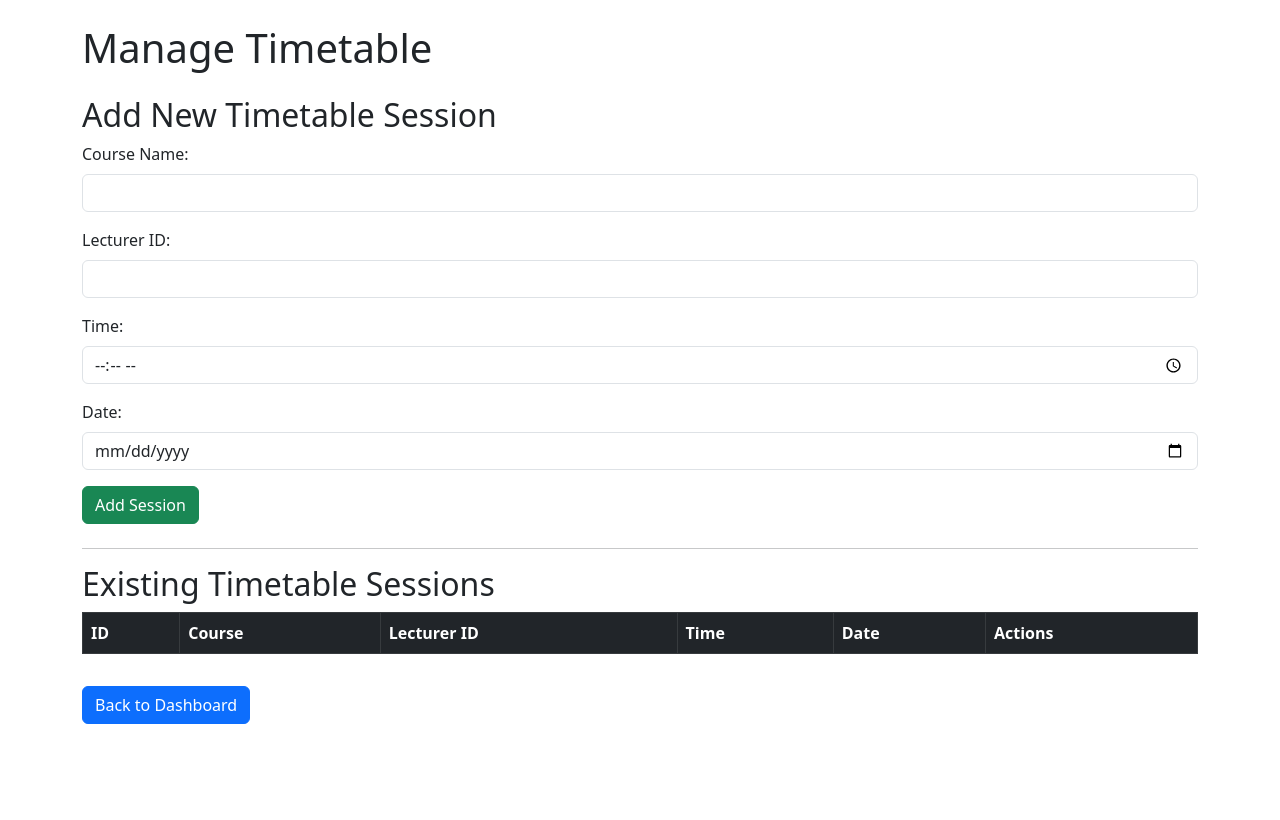
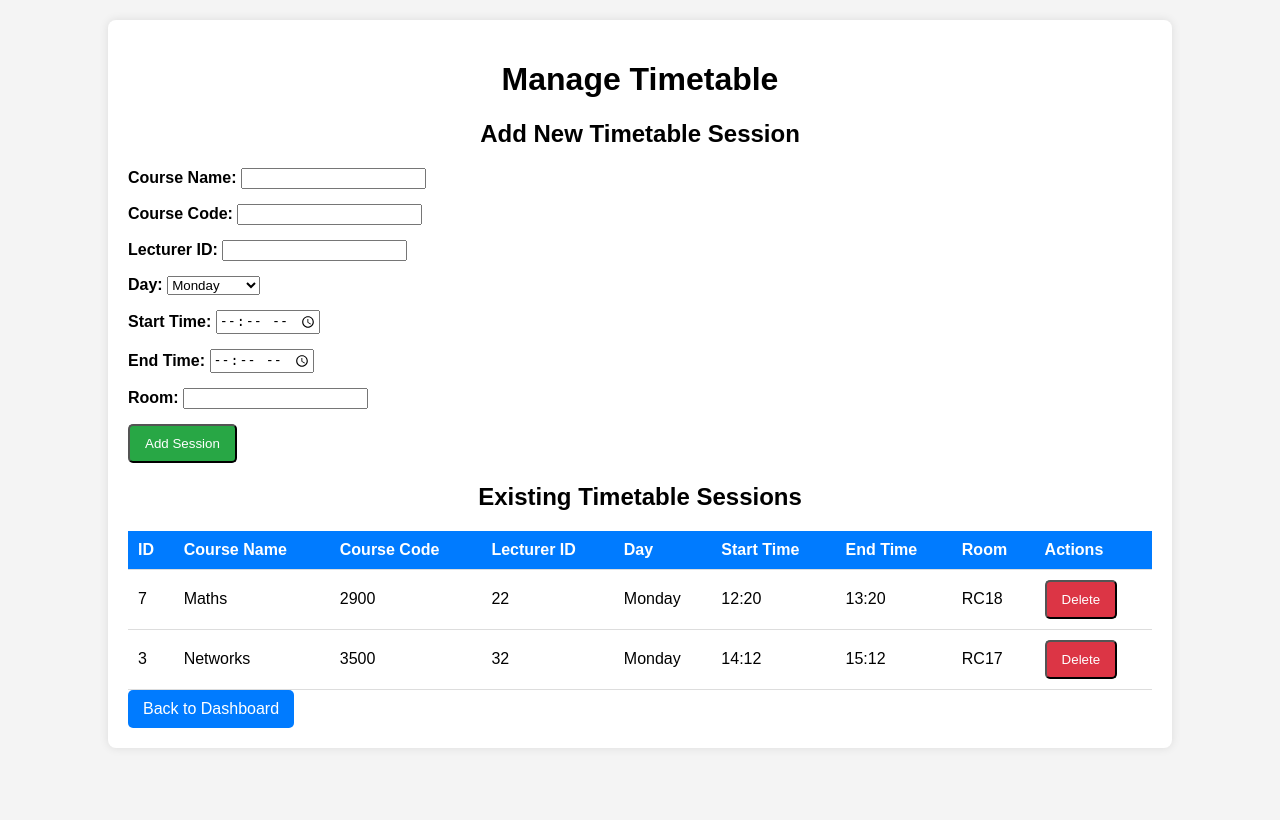
Before and after one commit to Keithwise1/qr_code_attendance-system, a Flask app: page /manage_timetable in a window 1280 px wide. Before the commit the page ends 724 px from the top, so only its background shows below. Run offline with Flask 3, Linux system fonts and the light colour scheme; data comes from the database, SQL or seed files in the repository; data that the repository does not hold is empty.

Commit message:
Updated session management and admin features

```diff
--- a/app.py
+++ b/app.py
@@ -77,42 +77,70 @@ def about():
 @app.route('/help')
 def help():
     return render_template('help.html')
-@app.route('/manage_timetable')
+@app.route('/manage_timetable', methods=['GET', 'POST'])
 def manage_timetable():
     conn = get_db_connection()
-    cur = conn.cursor()
-    cur.execute("SELECT * FROM timetable")
-    timetable_entries = cur.fetchall()
+    cursor = conn.cursor()
+
+    if request.method == 'POST':
+        course_name = request.form.get('course_name')
+        course_code = request.form.get('course_code')
+        lecturer_id = request.form.get('lecturer_id')
+        day = request.form.get('day')
+        start_time = request.form.get('start_time')
+        end_time = request.form.get('end_time')
+        room = request.form.get('room')
+
+        cursor.execute(
+            "INSERT INTO timetable (course_name, course_code, lecturer_id, day, start_time, end_time, room) VALUES (?, ?, ?, ?, ?, ?, ?)",
+            (course_name, course_code, lecturer_id, day, start_time, end_time, room),
+        )
+        conn.commit()
+        flash("Timetable session added successfully!", "success")
+
+
+    cursor.execute("SELECT id, course_name, course_code, lecturer_id, day, start_time, end_time, room FROM timetable ORDER BY day, start_time")
+    timetable = cursor.fetchall()
     conn.close()
-    return render_template('manage_timetable.html', timetable=timetable_entries)
+
+    return render_template('manage_timetable.html', timetable=timetable)
+
+
+
 
 
 @app.route('/add_timetable_entry', methods=['POST'])
 def add_timetable_entry():
+    course_code = request.form['course_code']
     course_name = request.form['course_name']
     lecturer_id = request.form['lecturer_id']
-    session_time = request.form['session_time']
-    session_date = request.form['session_date']
+    day = request.form['day']
+    start_time = request.form['start_time']
+    end_time = request.form['end_time']
+    room = request.form['room']
 
     conn = get_db_connection()
     cur = conn.cursor()
-    cur.execute("INSERT INTO timetable (course_name, lecturer_id, session_time, session_date) VALUES (?, ?, ?, ?)",
-                (course_name, lecturer_id, session_time, session_date))
-    conn.commit()
-    conn.close()
+
+    try:
+        cur.execute("""
+            INSERT INTO timetable (course_code, course_name, lecturer_id, day, start_time, end_time, room)
+            VALUES (?, ?, ?, ?, ?, ?, ?)
+        """, (course_code, course_name, lecturer_id, day, start_time, end_time, room))
+
+        conn.commit()
+        print("Timetable entry added successfully")
+
+    except sqlite3.Error as e:
+        print(f"Database error: {e}")
+
+    finally:
+        conn.close()
 
     return redirect(url_for('manage_timetable'))
 
 
-@app.route('/delete_timetable_entry/<int:session_id>', methods=['POST'])
-def delete_timetable_entry(session_id):
-    conn = get_db_connection()
-    cur = conn.cursor()
-    cur.execute("DELETE FROM timetable WHERE id=?", (session_id,))
-    conn.commit()
-    conn.close()
 
-    return redirect(url_for('manage_timetable'))
 
 
 @app.route('/admin_dashboard')
@@ -126,36 +154,42 @@ def view_attendance():
     role = session['role']
     user_id = session['user_id']
 
-    conn = sqlite3.connect('attendance.db')
+    conn = get_db_connection()
     cur = conn.cursor()
 
     if role == 'admin':
         cur.execute("""
-            SELECT attendance.id, students.name, attendance.timestamp, attendance.status,
-                   timetable.course_name, lecturers.name
-            FROM attendance
-            LEFT JOIN timetable ON attendance.session_id = timetable.session_id
-            LEFT JOIN students ON attendance.student_id = students.id
-            LEFT JOIN lecturers ON timetable.lecturer_id = lecturers.id
+            SELECT a.id, s.name AS student_name, a.timestamp,
+                   CASE WHEN a.status IN ('Late', 'Early') THEN 'Absent' ELSE a.status END AS status,
+                   t.course_name, l.name AS lecturer_name
+            FROM attendance a
+            LEFT JOIN sessions sess ON a.session_id = sess.id
+            LEFT JOIN students s ON a.student_id = s.id
+            LEFT JOIN lecturers l ON sess.lecturer_id = l.id
+            LEFT JOIN timetable t ON sess.course_id = t.id
         """)
 
     elif role == 'lecturer':
         cur.execute("""
-            SELECT attendance.id, students.name, attendance.timestamp, attendance.status,
-                   timetable.course_name
-            FROM attendance
-            LEFT JOIN timetable ON attendance.session_id = timetable.session_id
-            LEFT JOIN students ON attendance.student_id = students.id
-            WHERE timetable.lecturer_id = ?
+            SELECT a.id, s.name AS student_name, a.timestamp,
+                   CASE WHEN a.status IN ('Late', 'Early') THEN 'Absent' ELSE a.status END AS status,
+                   t.course_name
+            FROM attendance a
+            LEFT JOIN sessions sess ON a.session_id = sess.id
+            LEFT JOIN students s ON a.student_id = s.id
+            LEFT JOIN timetable t ON sess.course_id = t.id
+            WHERE sess.lecturer_id = ?
         """, (user_id,))
 
     elif role == 'student':
         cur.execute("""
-            SELECT attendance.id, attendance.timestamp, attendance.status,
-                   timetable.course_name
-            FROM attendance
-            LEFT JOIN timetable ON attendance.session_id = timetable.session_id
-            WHERE attendance.student_id = ?
+            SELECT a.id, a.timestamp,
+                   CASE WHEN a.status IN ('Late', 'Early') THEN 'Absent' ELSE a.status END AS status,
+                   t.course_name
+            FROM attendance a
+            LEFT JOIN sessions sess ON a.session_id = sess.id
+            LEFT JOIN timetable t ON sess.course_id = t.id
+            WHERE a.student_id = ?
         """, (user_id,))
 
     else:
@@ -168,21 +202,14 @@ def view_attendance():
     return render_template('view_attendance.html', attendance=attendance_records, role=role)
 
 
+
 @app.route('/lecturer_dashboard')
 def lecturer_dashboard():
     return render_template('lecturer_dashboard.html')
 @app.route('/student_dashboard')
 def student_dashboard():
     return render_template('student_dashboard.html')
-@app.route('/delete_attendance/<int:record_id>', methods=['POST'])
-def delete_attendance(record_id):
-    conn = get_db_connection()
-    conn.execute('DELETE FROM attendance WHERE id = ?', (record_id,))
-    conn.commit()
-    conn.close()
 
-    flash('Attendance record deleted!', 'success')
-    return redirect(url_for('view_attendance'))
 
 
 
@@ -245,23 +272,75 @@ def generate_sessions():
     cursor = conn.cursor()
 
     if request.method == 'POST':
-        lecturer_id = request.form['lecturer_id']
+        lecturer_id = request.form.get('lecturer_id', '').strip()
 
+        # Ensure input is numeric
+        if not lecturer_id.isdigit():
+            flash("Invalid Lecturer ID format!", "danger")
+            return redirect(url_for('generate_sessions'))
 
+        lecturer_id = int(lecturer_id)
+
+        # Validate lecturer ID exists
+        cursor.execute("SELECT id FROM users WHERE id = ? AND role = 'lecturer'", (lecturer_id,))
+        lecturer = cursor.fetchone()
+        if not lecturer:
+            flash(f"Lecturer ID {lecturer_id} not found!", "danger")
+            return redirect(url_for('generate_sessions'))
+
+        # Generate unique session code
         session_code = f"S{int(time.time())}"
 
-
-        cursor.execute("INSERT INTO sessions (lecturer_id, session_code, created_at) VALUES (?, ?, datetime('now'))",
-                       (lecturer_id, session_code))
+        # Insert new session
+        cursor.execute(
+            "INSERT INTO sessions (lecturer_id, session_code, created_at) VALUES (?, ?, datetime('now'))",
+            (lecturer_id, session_code),
+        )
         conn.commit()
         flash("Session generated successfully!", "success")
 
-
-    cursor.execute("SELECT lecturer_id, session_code, created_at FROM sessions ORDER BY created_at DESC")
+    # Fetch all sessions with lecturer names
+    cursor.execute("""
+        SELECT s.id, s.lecturer_id, s.session_code, s.created_at, u.username AS lecturer_name
+        FROM sessions s
+        JOIN users u ON s.lecturer_id = u.id
+        ORDER BY s.created_at DESC
+    """)
     sessions = cursor.fetchall()
 
+    # Fetch all lecturers for dropdown selection
+    cursor.execute("SELECT id, username FROM users WHERE role = 'lecturer'")
+    lecturers = cursor.fetchall()
+
     conn.close()
-    return render_template('manage_sessions.html', sessions=sessions)
+    return render_template('manage_sessions.html', sessions=sessions, lecturers=lecturers)
+
+
+@app.route('/delete_session/<int:session_id>', methods=['POST'])
+def delete_session(session_id):
+    if 'user_id' not in session or session['role'] != 'admin':
+        flash("Unauthorized access!", "danger")
+        return redirect(url_for('login'))
+
+    conn = get_db_connection()
+    cursor = conn.cursor()
+
+    # Check if session exists before deleting
+    cursor.execute("SELECT id FROM sessions WHERE id = ?", (session_id,))
+    session_exists = cursor.fetchone()
+
+    if session_exists:
+        cursor.execute("DELETE FROM sessions WHERE id = ?", (session_id,))
+        conn.commit()
+        flash("Session deleted successfully!", "success")
+    else:
+        flash("Session not found!", "danger")
+
+    conn.close()
+    return redirect(url_for('generate_sessions'))
+
+
+
 
 
 
@@ -276,6 +355,7 @@ def manage_users():
     conn.close()
 
     return render_template('manage_users.html', users=users)
+
 
 @app.route('/add_user', methods=['POST'])
 def add_user():
@@ -365,23 +445,40 @@ def scan_qr():
     return redirect(url_for('student_dashboard'))
 
 
-def mark_attendance(student_id, session_id):
-    """Records the attendance of a student for a given session"""
-    timestamp = datetime.datetime.now().strftime("%Y-%m-%d %H:%M:%S")
+def mark_attendance(student_id, session_code):
+    conn = get_db_connection()
+    cur = conn.cursor()
 
-    conn = get_db_connection()
-    session_exists = conn.execute("SELECT id FROM sessions WHERE session_code = ?", (session_id,)).fetchone()
 
-    if session_exists:
-        conn.execute('''
-            INSERT INTO attendance (student_id, session_id, timestamp, status)
-            VALUES (?, ?, ?, ?)
-        ''', (student_id, session_id, timestamp, 'Present'))
-        conn.commit()
-    else:
-        flash("Invalid session QR code!", "danger")
+    cur.execute("SELECT id FROM timetable WHERE session_code=?", (session_code,))
+    session = cur.fetchone()
 
+    if not session:
+        flash("Invalid session code. Please try again.", "danger")
+        conn.close()
+        return redirect(url_for('student_dashboard'))
+
+    session_id = session[0]
+
+
+    cur.execute("SELECT id FROM attendance WHERE student_id=? AND session_id=?", (student_id, session_id))
+    existing_attendance = cur.fetchone()
+
+    if existing_attendance:
+        flash("You have already marked attendance for this session.", "warning")
+        conn.close()
+        return redirect(url_for('student_dashboard'))
+
+
+    cur.execute("INSERT INTO attendance (student_id, session_id, timestamp) VALUES (?, ?, datetime('now'))",
+                (student_id, session_id))
+    conn.commit()
     conn.close()
+
+    flash("Attendance marked successfully!", "success")
+    return redirect(url_for('student_dashboard'))
+
+
 
 @app.route('/delete_user/<int:user_id>', methods=['POST'])
 def delete_user(user_id):
@@ -396,6 +493,24 @@ def delete_user(user_id):
 
     flash('User deleted successfully!', 'success')
     return redirect(url_for('manage_users'))
+@app.route('/delete_timetable_entry/<int:session_id>', methods=['POST'])
+def delete_timetable_entry(session_id):
+    conn = get_db_connection()
+    cur = conn.cursor()
+
+
+    cur.execute("SELECT id FROM timetable WHERE id=?", (session_id,))
+    if not cur.fetchone():
+        flash("Timetable entry not found!", "danger")
+        return redirect(url_for('manage_timetable'))
+
+    cur.execute("DELETE FROM timetable WHERE id=?", (session_id,))
+    conn.commit()
+    conn.close()
+
+    flash("Timetable entry deleted!", "success")
+    return redirect(url_for('manage_timetable'))
+
 
 
 @app.route('/logout')
--- a/templates/templates/admin_dashboard.html
+++ b/templates/templates/admin_dashboard.html
@@ -11,7 +11,7 @@
 
     <ul>
         <li><a href="{{ url_for('manage_users') }}">Manage Users</a></li>
-        <li><a href="{{ url_for('view_attendance') }}">View Attendance History</a></li>
+        <li><a href="{{ url_for('view_attendance') }}">View Attendance Records</a></li>
         <li><a href="{{ url_for('manage_timetable') }}">Manage Timetable</a></li>
         <li><a href="{{ url_for('generate_sessions') }}">Generate Timetable Sessions</a></li>
         <li><a href="{{ url_for('logout') }}">Logout</a></li>
--- a/templates/templates/manage_timetable.html
+++ b/templates/templates/manage_timetable.html
@@ -4,57 +4,135 @@
     <meta charset="UTF-8">
     <meta name="viewport" content="width=device-width, initial-scale=1.0">
     <title>Manage Timetable</title>
-    <link rel="stylesheet" href="https://cdn.jsdelivr.net/npm/bootstrap@5.3.0/dist/css/bootstrap.min.css">
+    <link rel="stylesheet" href="/static/css/home.css">
+    <style>
+        body {
+            font-family: Arial, sans-serif;
+            background-color: #f4f4f4;
+            margin: 0;
+            padding: 0;
+        }
+        .container {
+            width: 80%;
+            margin: auto;
+            background: white;
+            padding: 20px;
+            box-shadow: 0 0 10px rgba(0, 0, 0, 0.1);
+            border-radius: 8px;
+            margin-top: 20px;
+        }
+        h1, h2 {
+            text-align: center;
+        }
+        table {
+            width: 100%;
+            border-collapse: collapse;
+            margin-top: 20px;
+        }
+        th, td {
+            padding: 10px;
+            text-align: left;
+            border-bottom: 1px solid #ddd;
+        }
+        th {
+            background-color: #007bff;
+            color: white;
+        }
+        .btn {
+            display: inline-block;
+            padding: 10px 15px;
+            color: white;
+            background-color: #28a745;
+            text-decoration: none;
+            border-radius: 5px;
+            text-align: center;
+        }
+        .btn-danger {
+            background-color: #dc3545;
+        }
+        .btn-primary {
+            background-color: #007bff;
+        }
+        .form-group {
+            margin-bottom: 15px;
+        }
+        label {
+            font-weight: bold;
+        }
+    </style>
 </head>
-<body class="container mt-4">
-    <h1 class="mb-4">Manage Timetable</h1>
+<body>
+    <div class="container">
+        <h1>Manage Timetable</h1>
 
         <h2>Add New Timetable Session</h2>
-    <form action="{{ url_for('add_timetable_entry') }}" method="POST" class="mb-4">
-        <div class="mb-3">
-            <label for="course_name" class="form-label">Course Name:</label>
-            <input type="text" id="course_name" name="course_name" class="form-control" required>
+        <form action="{{ url_for('add_timetable_entry') }}" method="POST">
+            <div class="form-group">
+                <label for="course_name">Course Name:</label>
+                <input type="text" id="course_name" name="course_name" required>
             </div>
-        <div class="mb-3">
-            <label for="lecturer_id" class="form-label">Lecturer ID:</label>
-            <input type="number" id="lecturer_id" name="lecturer_id" class="form-control" required>
+            <div class="form-group">
+                <label for="course_code">Course Code:</label>
+                <input type="text" id="course_code" name="course_code" required>
             </div>
-        <div class="mb-3">
-            <label for="session_time" class="form-label">Time:</label>
-            <input type="time" id="session_time" name="session_time" class="form-control" required>
+            <div class="form-group">
+                <label for="lecturer_id">Lecturer ID:</label>
+                <input type="text" id="lecturer_id" name="lecturer_id" required>
             </div>
-        <div class="mb-3">
-            <label for="session_date" class="form-label">Date:</label>
-            <input type="date" id="session_date" name="session_date" class="form-control" required>
+            <div class="form-group">
+                <label for="day">Day:</label>
+                <select id="day" name="day" required>
+                    <option value="Monday">Monday</option>
+                    <option value="Tuesday">Tuesday</option>
+                    <option value="Wednesday">Wednesday</option>
+                    <option value="Thursday">Thursday</option>
+                    <option value="Friday">Friday</option>
+                </select>
             </div>
-        <button type="submit" class="btn btn-success">Add Session</button>
+            <div class="form-group">
+                <label for="start_time">Start Time:</label>
+                <input type="time" id="start_time" name="start_time" required>
+            </div>
+            <div class="form-group">
+                <label for="end_time">End Time:</label>
+                <input type="time" id="end_time" name="end_time" required>
+            </div>
+            <div class="form-group">
+                <label for="room">Room:</label>
+                <input type="text" id="room" name="room" required>
+            </div>
+            <button type="submit" class="btn">Add Session</button>
         </form>
 
-    <hr>
-
         <h2>Existing Timetable Sessions</h2>
-    <table class="table table-bordered">
-        <thead class="table-dark">
+        <table>
+            <thead>
                 <tr>
                     <th>ID</th>
-                <th>Course</th>
+                    <th>Course Name</th>
+                    <th>Course Code</th>
                     <th>Lecturer ID</th>
-                <th>Time</th>
-                <th>Date</th>
+                    <th>Day</th>
+                    <th>Start Time</th>
+                    <th>End Time</th>
+                    <th>Room</th>
                     <th>Actions</th>
                 </tr>
             </thead>
             <tbody>
-            {% for session in sessions %}
+                {% for session in timetable %}
                 <tr>
                     <td>{{ session[0] }}</td>
                     <td>{{ session[1] }}</td>
                     <td>{{ session[2] }}</td>
                     <td>{{ session[3] }}</td>
                     <td>{{ session[4] }}</td>
+                    <td>{{ session[5] }}</td>
+                    <td>{{ session[6] }}</td>
+                    <td>{{ session[7] }}</td>
                     <td>
                         <form action="{{ url_for('delete_timetable_entry', session_id=session[0]) }}" method="POST" style="display:inline;">
-                        <button type="submit" class="btn btn-danger btn-sm">Delete</button>
+                            <button type="submit" class="btn btn-danger">Delete</button>
                         </form>
                     </td>
                 </tr>
@@ -63,5 +141,6 @@
         </table>
 
         <a href="{{ url_for('admin_dashboard') }}" class="btn btn-primary mt-3">Back to Dashboard</a>
+    </div>
 </body>
 </html>
```
Also changed, not shown: templates/templates/manage_sessions.html (+27 -7 lines), templates/templates/view_attendance.html (+35 -5 lines), attendance.db. Lines whose indentation alone changed are shown as unchanged.
